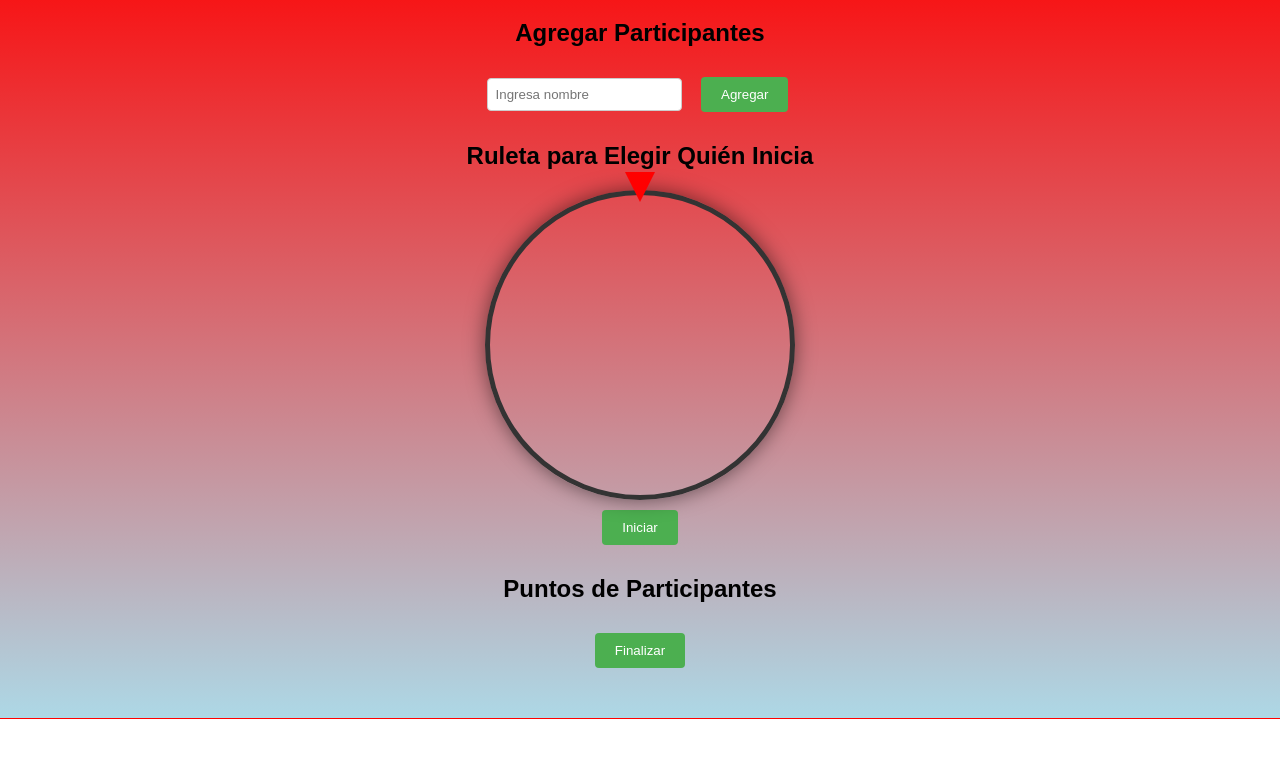
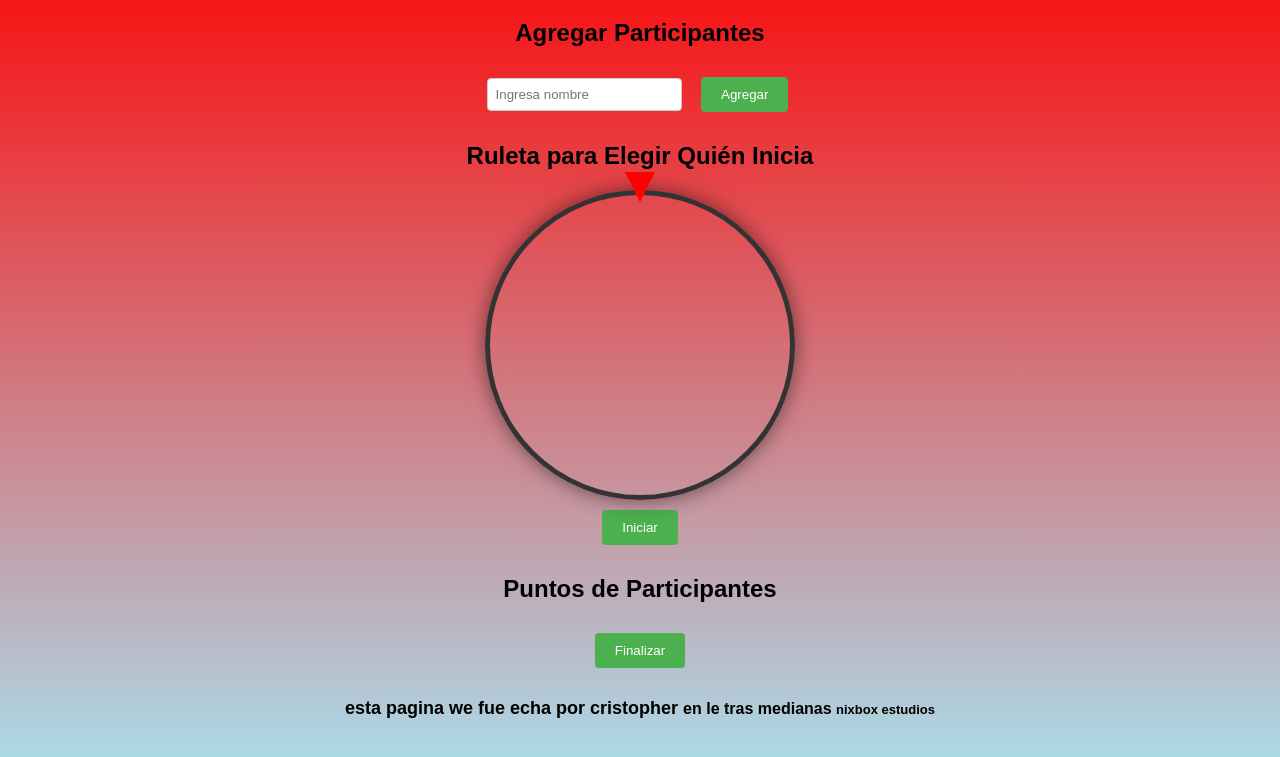
Before and after one commit to Cheftgamer/ruleta-participantes, a plain HTML site: page index.html in a window 1280 px wide. Shown: the part 81-838 px from the top of the page. Before the commit the page ends 800 px from the top, so only its background shows below. Drawn offline with Linux system fonts and the light colour scheme.

Commit message:
Add files via upload

```diff
--- a/index.html
+++ b/index.html
@@ -36,6 +36,7 @@
     <div id="resultado">
         <!-- Aquí se mostrará el ganador -->
     </div>
+    <p style="font-weight: bold; font-size: large;">esta pagina we fue echa por <span style="font-weight: bold; font-size: large;">cristopher</span> <span style="font-size: medium;">en le tras medianas <span style="font-size: small;">nixbox estudios</span></span></p>
     <script src="script.js"></script>
 </body>
 </html>
```
